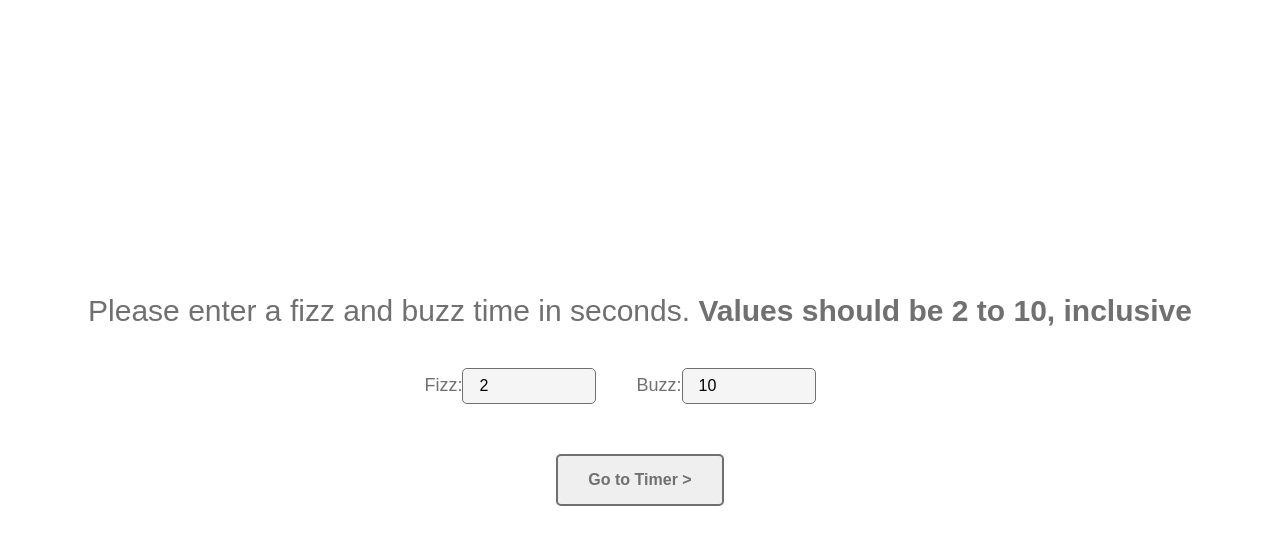
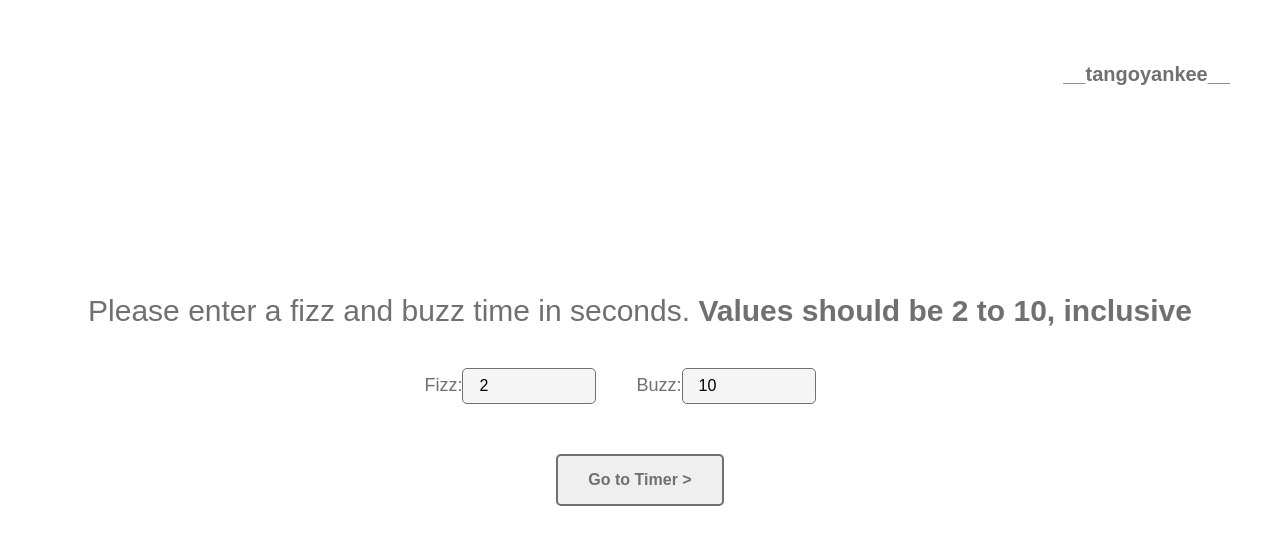
Before and after one commit to TangoYankee/fizzbuzztime, a React app: page / in a window 1280 px wide. Shown: the top 544 px of the page. Built offline with nearby package versions, Linux system fonts and the light colour scheme.

Commit message:
add branding

```diff
--- a/src/components/FizzBuzz/index.css
+++ b/src/components/FizzBuzz/index.css
@@ -1,3 +1,18 @@
+.brand {
+    position: absolute;
+    top: 5rem;
+    right: 5rem;
+}
+
+.brand a{
+    color: #707070;
+    text-decoration: none;
+}
+
+.brand a:hover {
+    text-decoration: underline;
+}
+
 .fizz-buzz-container {
     height: inherit;
     display: flex;
--- a/src/components/FizzBuzz/index.tsx
+++ b/src/components/FizzBuzz/index.tsx
@@ -120,6 +120,9 @@ export class FizzBuzz extends React.Component<{}, FizzBuzzState> {
     /* Render either child, defaulting to inputs for fizz buzz values */
     return (
       <div className='fizz-buzz-container'>
+        <h1 className="brand">
+          <a href="https://tangoyankee.io/" title="Timothy Miller portfolio">__tangoyankee__</a>
+        </h1>
         {this.state.valuesAreShown ? this.renderValues() : this.renderTimer()}
       </div>
     )
```
Also changed, not shown: 4 other files (tests, documents, lock files or other folders).
